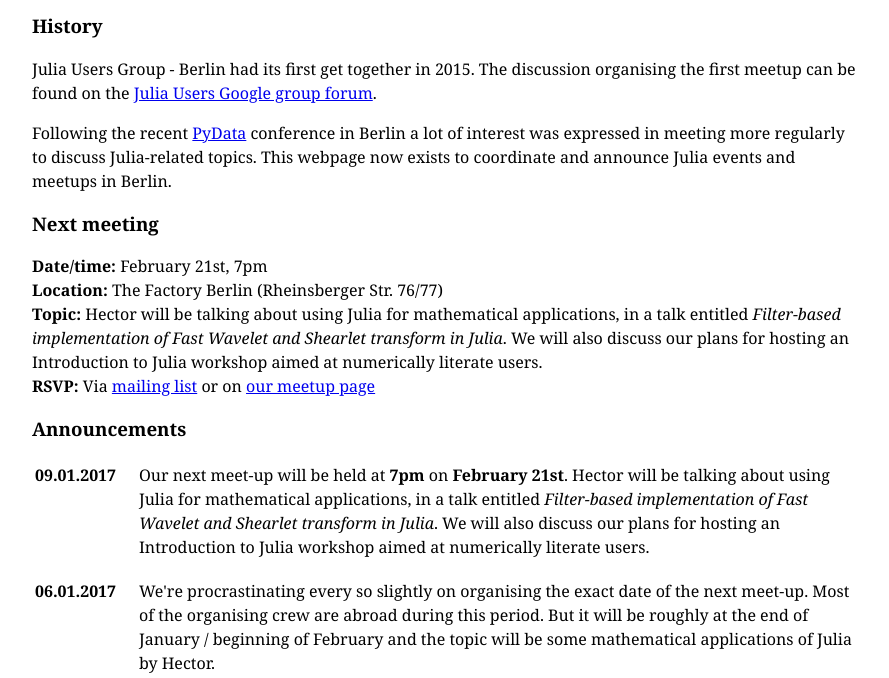
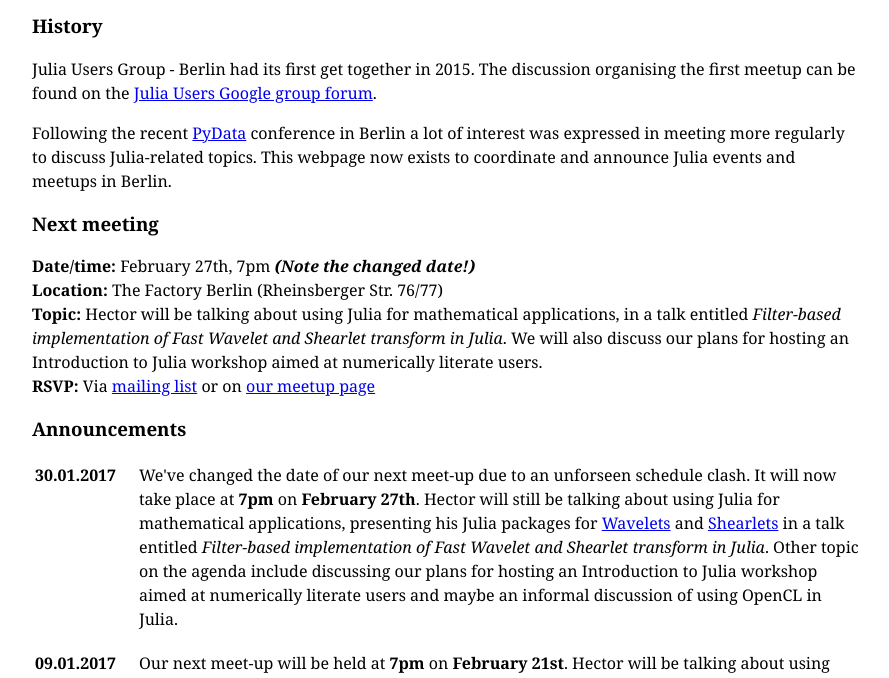
Before and after one commit to julia-users-berlin/julia-users-berlin.github.io, a plain HTML site: page index.html in a window 1280 px wide. Shown: the part 274-952 px from the top of the page, without its empty margins (193-1082 px from the left). Drawn offline with Linux system fonts and the light colour scheme.

Commit message:
Update index.html
Changed date of Hector's talk

```diff
--- a/index.html
+++ b/index.html
@@ -32,7 +32,7 @@
       </p>
       <h3>Next meeting</h3>
       <p>
-        <b>Date/time:</b> February 21st, 7pm</br>
+        <b>Date/time:</b> February 27th, 7pm <b><i>(Note the changed date!)</i></b></br>
         <b>Location:</b> The Factory Berlin (Rheinsberger Str. 76/77)</br>
         <b>Topic:</b> Hector will be talking about using Julia for mathematical applications, in a talk entitled <em>Filter-based implementation of Fast Wavelet and Shearlet transform in Julia</em>. We will also discuss our plans for hosting an Introduction to Julia workshop aimed at numerically literate users.</br>
         <b>RSVP:</b> Via <a href="https://groups.google.com/forum/#!forum/julia-users-berlin">mailing list</a> or on <a href="https://www.meetup.com/Julia-Users-Group/">our meetup page</a></br>
@@ -40,6 +40,10 @@
         <h3>Announcements</h3>
         <table>
         <tbody>
+            <tr>
+                <th><p><b>30.01.2017</p></b></th>
+                <td><p>We've changed the date of our next meet-up due to an unforseen schedule clash. It will now take place at <b>7pm</b> on <b>February 27th</b>. Hector will still be talking about using Julia for mathematical applications, presenting his Julia packages for <a href=https://github.com/arsenal9971/FWT.jl>Wavelets</a> and <a href=https://github.com/arsenal9971/Shearlab.jl>Shearlets</a> in a talk entitled <em>Filter-based implementation of Fast Wavelet and Shearlet transform in Julia</em>. Other topic on the agenda include discussing our plans for hosting an Introduction to Julia workshop aimed at numerically literate users and maybe an informal discussion of using OpenCL in Julia.</p></td>
+            </tr>
             <tr>
                 <th><p><b>09.01.2017</p></b></th>
                 <td><p>Our next meet-up will be held at <b>7pm</b> on <b>February 21st</b>. Hector will be talking about using Julia for mathematical applications, in a talk entitled <em>Filter-based implementation of Fast Wavelet and Shearlet transform in Julia</em>. We will also discuss our plans for hosting an Introduction to Julia workshop aimed at numerically literate users.</p></td>
```
